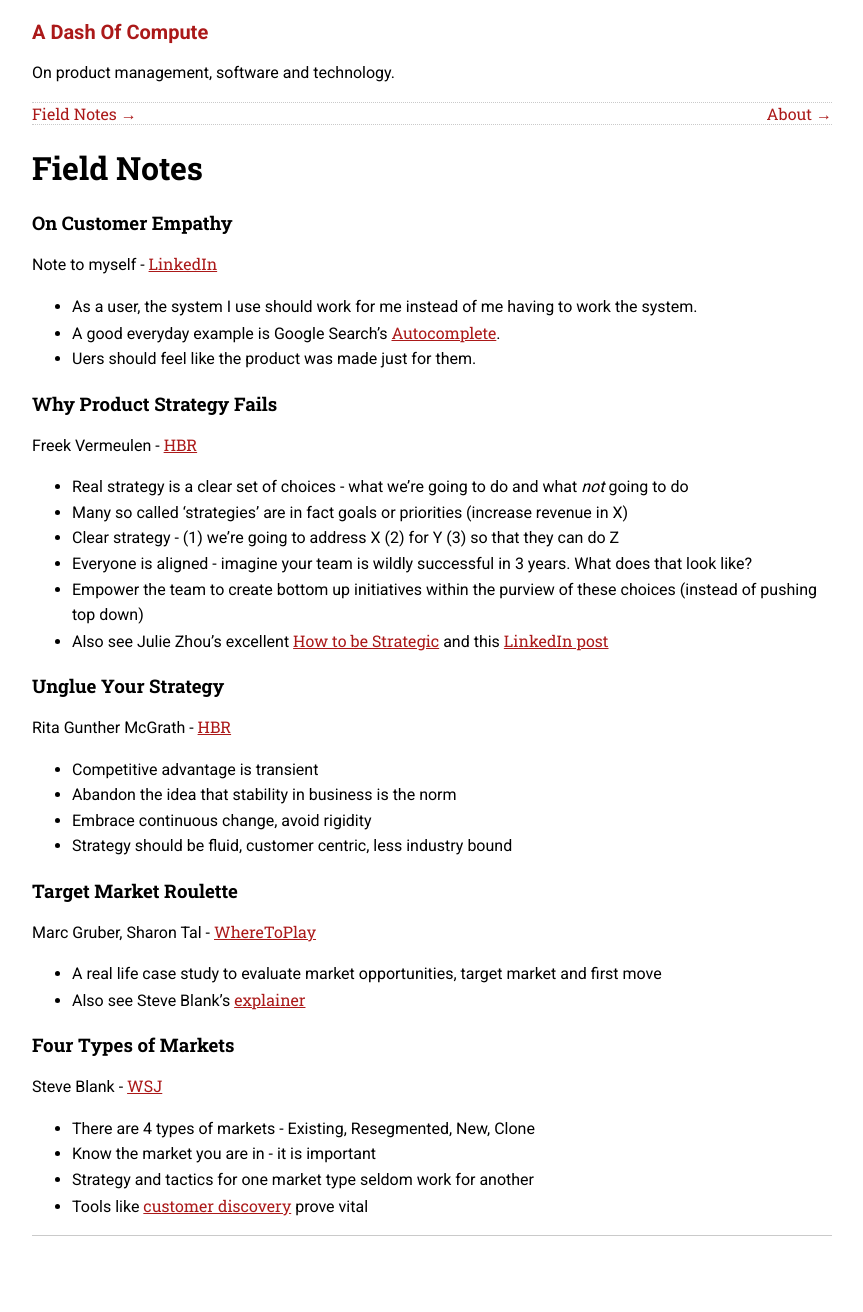
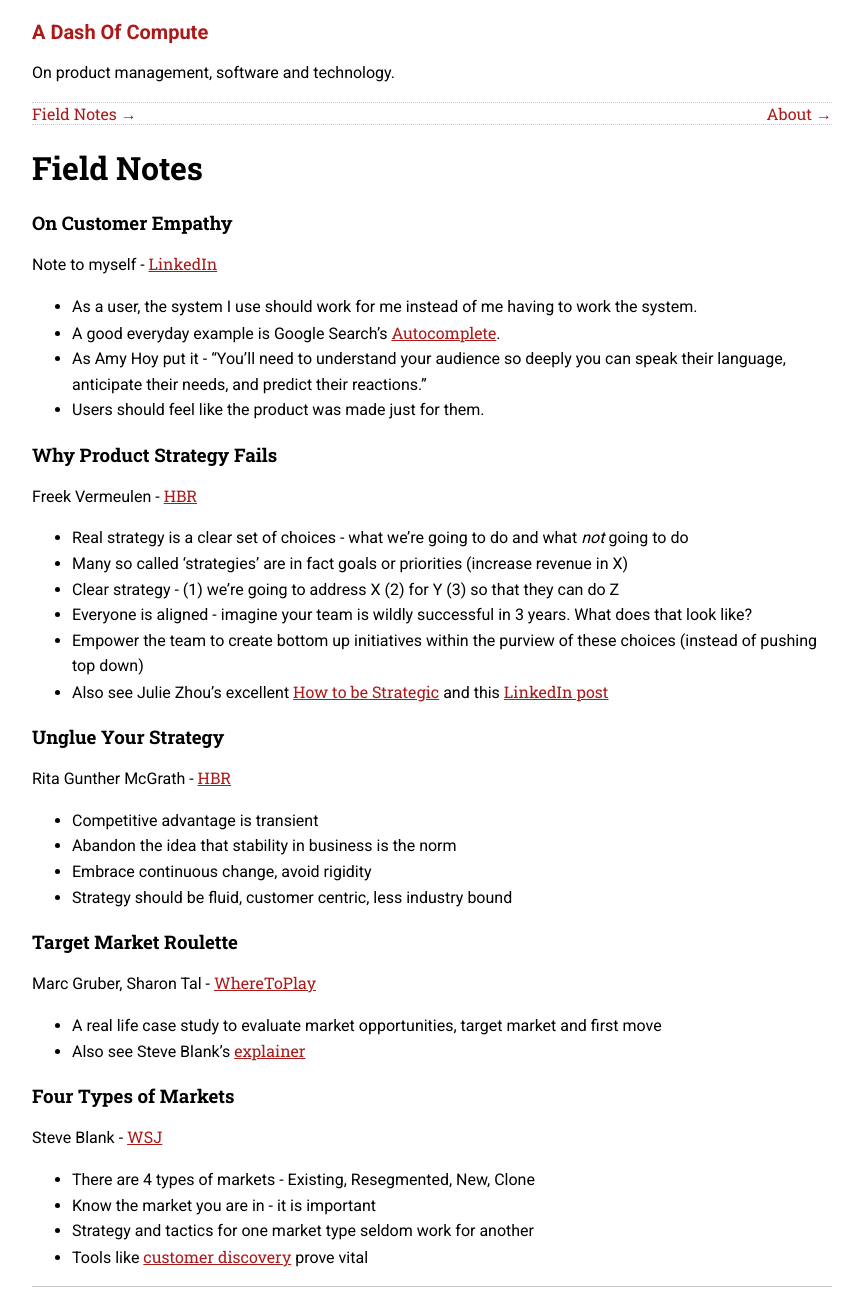
Before and after one commit to sautee/sautee.github.io, a Jekyll site: the page built from pages/fieldnotes.md, in a window 1280 px wide. Shown: the whole page, without its empty margins (208-1071 px from the left). Built offline with Jekyll 4.4.1, drawn with Linux system fonts in a browser that asks for light colours; before the commit the page ends 1261 px from its top, so only the background shows below that.

Commit message:
Update fieldnotes.md

```diff
--- a/pages/fieldnotes.md
+++ b/pages/fieldnotes.md
@@ -10,7 +10,8 @@ Note to myself - [LinkedIn](https://www.linkedin.com/posts/andrew-chacko_product
 
 - As a user, the system I use should work for me instead of me having to work the system.
 - A good everyday example is Google Search's [Autocomplete](https://www.google.com/amp/s/blog.google/products/search/how-google-autocomplete-works-search/).
-- Uers should feel like the product was made just for them.
+- As Amy Hoy put it - "You’ll need to understand your audience so deeply you can speak their language, anticipate their needs, and predict their reactions."
+- Users should feel like the product was made just for them.
 
 ### Why Product Strategy Fails
 Freek Vermeulen - [HBR](https://hbr.org/2017/11/many-strategies-fail-because-theyre-not-actually-strategies)
```
